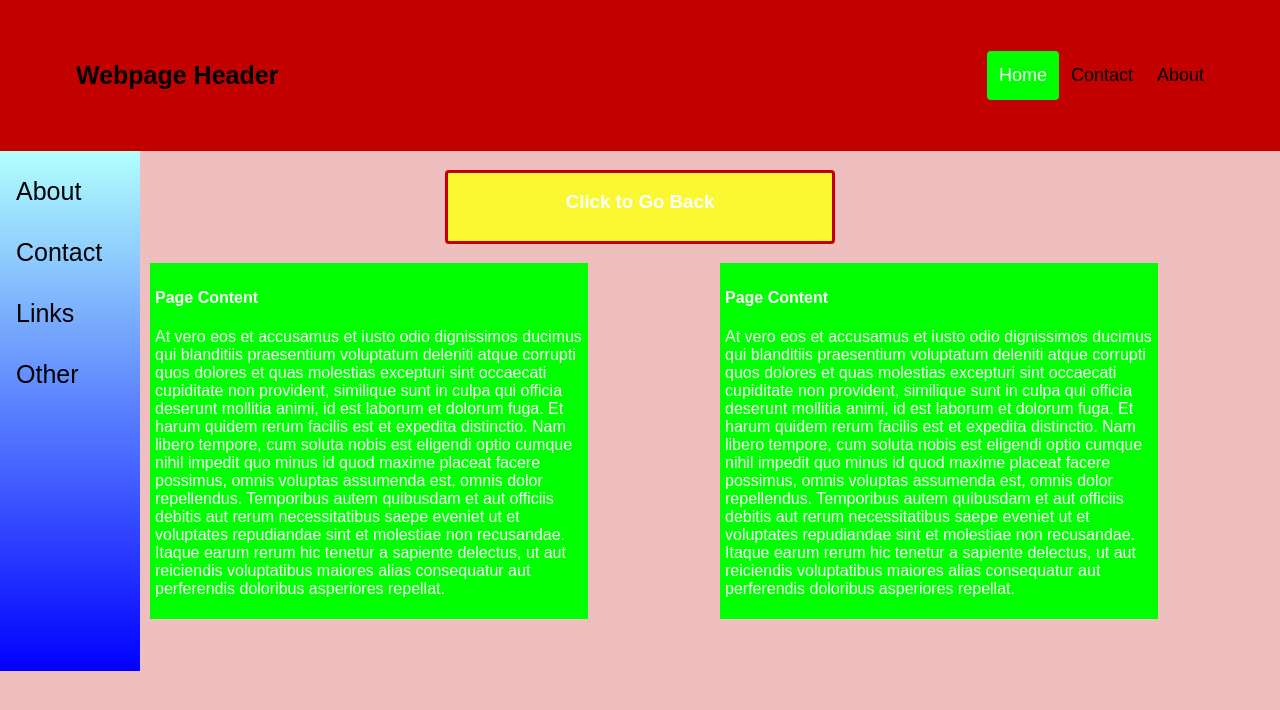
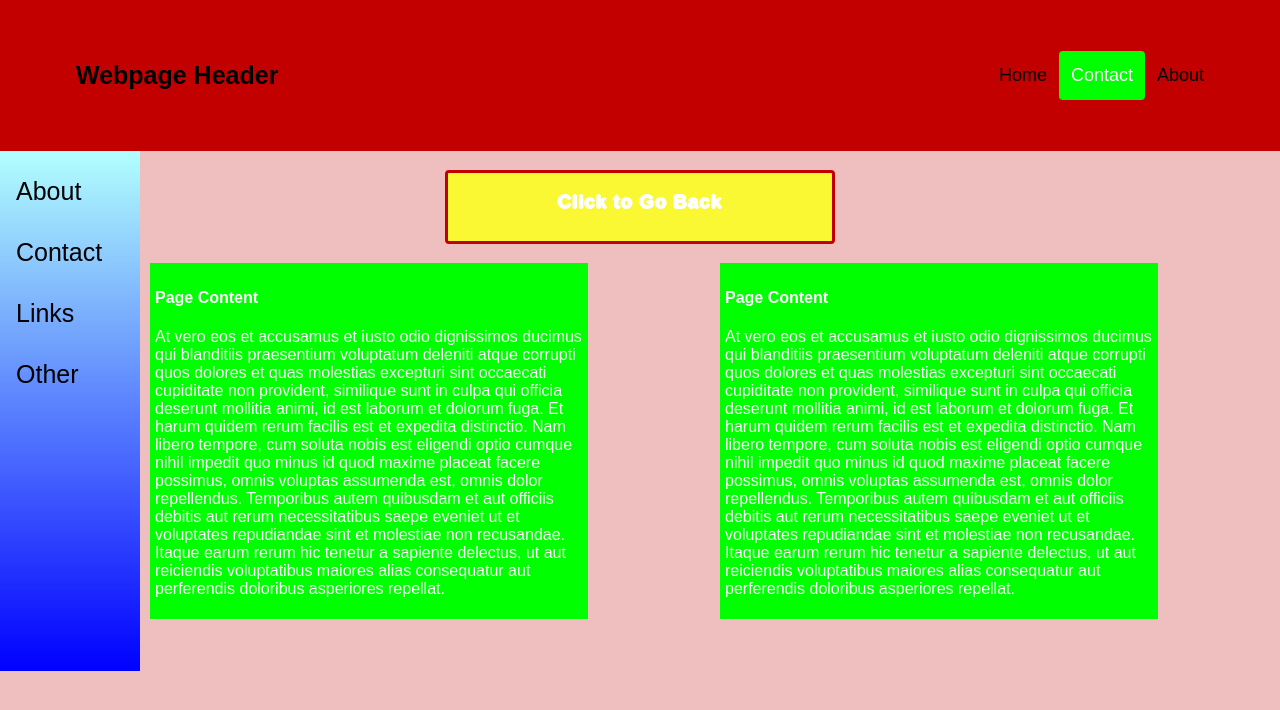
Before and after one commit to kwolfenb/capstone-project, a React (Create React App) app: page /template1 in a window 1280 px wide. Shown: the top 710 px of the page. Built offline with nearby package versions, Linux system fonts and the light colour scheme.

Commit message:
template update to make text more readable

```diff
--- a/package.json
+++ b/package.json
@@ -5,6 +5,7 @@
   "dependencies": {
     "react": "^16.8.3",
     "react-dom": "^16.8.3",
+    "react-load-script": "0.0.6",
     "react-redux": "^6.0.1",
     "react-router-dom": "^4.3.1",
     "react-scripts": "2.1.5",
--- a/public/index.html
+++ b/public/index.html
@@ -5,6 +5,7 @@
   <meta charset="utf-8" />
   <meta name="viewport" content="width=device-width, initial-scale=1, shrink-to-fit=no" />
   <title>Colors App</title>
+
 </head>
 
 <body>
--- a/src/actions/index.js
+++ b/src/actions/index.js
@@ -18,7 +18,6 @@ export const setColorScheme = (colorScheme) => ({
 })
 
 export function fetchColorName(hexCode) {
-    console.log(hexCode);
     return fetch(`http://thecolorapi.com/id?hex=${hexCode}`)
         .then(response => response.json(),
             error => console.log('An error occurred', error))
--- a/src/components/ChooseColor.js
+++ b/src/components/ChooseColor.js
@@ -1,10 +1,10 @@
 import React from 'react';
 import { connect } from 'react-redux';
-import './../scripts/jscolor.js';
 import { chooseColor } from './../actions';
 import { fetchColorName } from './../actions';
 import { fontColor } from './../actions';
 import './styles/ChooseColor.css';
+import './../scripts/jscolor.js';
 
 const mapStateToProps = state => {
   return {
@@ -14,13 +14,19 @@ const mapStateToProps = state => {
 
 
 function ChooseColor(props) {
-  let primaryColor;
-  let secondaryColor;
-  // let colorScheme;
+
+
+  let primaryColor=props.state.primaryColor.hex;
+  let secondaryColor=props.state.secondaryColor.hex;
+  console.log(primaryColor, secondaryColor)
 
   function handleChooseColor(event) {
     const { dispatch } = props;
     event.preventDefault();
+    if(primaryColor.value=='' || secondaryColor.value=='') {
+      console.log('blank')
+    } else {
+
       let colors = [primaryColor.value, secondaryColor.value]
       let promises = [];
       for (let c of colors) {
@@ -49,8 +55,10 @@ function ChooseColor(props) {
       }
     })
   }
+  }
 
   return (
+
     <div className='chooseColorForm'>
       <style>{`
 
@@ -64,23 +72,18 @@ function ChooseColor(props) {
         }
 
       `}</style>
+
         <h3>Choose Color works</h3>
         <form onSubmit={handleChooseColor}>
 
-          <button className="jscolor {valueElement:'primary-chosen-value'}">
-            Pick text color
-          </button>
-
-          HEX value:
+          Primary Color:
           <input id="primary-chosen-value"
+            className="jscolor"
             ref={(input) => { primaryColor = input; }} /> <br />
 
-          <button className="jscolor {valueElement:'secondary-chosen-value'}">
-            Pick text color
-          </button>
-
-          HEX value:
+          Secondary Color:
           <input id="secondary-chosen-value"
+          className="jscolor"
             ref={(input) => { secondaryColor = input; }} /> <br />
           <button type='submit'>Submit</button>
 
--- a/src/components/Template1.js
+++ b/src/components/Template1.js
@@ -72,6 +72,8 @@ function Template1(props) {
         text-align: center;
         background-color: ${color5};
         border: solid ${color1};
+        text-shadow: -1px 0 white, 0 1px white, 1px 0 white, 0 -1px white;
+        letter-spacing: 1px;
       }
 
       #back:hover {
@@ -90,8 +92,8 @@ function Template1(props) {
       <div className="templateHeader">
         <a href="#" className="logo">Webpage Header</a>
         <div className="header-right">
-          <a className="active" href="#">Home</a>
-          <a href="#">Contact</a>
+          <Link to='/'>Home</Link>
+          <a className='active' href="#">Contact</a>
           <a href="#">About</a>
         </div>
       </div>
--- a/src/components/styles/ChooseColor.css
+++ b/src/components/styles/ChooseColor.css
@@ -40,6 +40,12 @@
     line-height: 1.8;
   }
 
+  #primary-chosen-value, #secondary-chosen-value {
+    height: 25px;
+    border-radius: 3px;
+    margin-left: 5px;
+  }
+
   .colorHeader {
     text-decoration: underline;
     font-weight: bold;
--- a/src/scripts/jscolor.js
+++ b/src/scripts/jscolor.js
@@ -11,7 +11,7 @@
  */
 
 
-// "use strict";
+"use strict";
 
 
 if (!window.jscolor) { window.jscolor = (function () {
@@ -305,7 +305,7 @@ var jsc = {
 			borderRadius: getSupportedProp(['borderRadius', 'MozBorderRadius', 'webkitBorderRadius']),
 			boxShadow: getSupportedProp(['boxShadow', 'MozBoxShadow', 'webkitBoxShadow'])
 		};
-		return function (elm, prop, value=0) {
+		return function (elm, prop, value) {
 			switch (prop.toLowerCase()) {
 			case 'opacity':
 				var alphaOpacity = Math.round(parseFloat(value) * 100);
@@ -320,12 +320,12 @@ var jsc = {
 	})(),
 
 
-	setBorderRadius : function (elm, value = 0) {
+	setBorderRadius : function (elm, value) {
 		jsc.setStyle(elm, 'borderRadius', value || '0');
 	},
 
 
-	setBoxShadow : function (elm, value = 0) {
+	setBoxShadow : function (elm, value) {
 		jsc.setStyle(elm, 'boxShadow', value || 'none');
 	},
 
@@ -1073,8 +1073,7 @@ var jsc = {
 							}
 							this.exportColor(jsc.leaveValue | jsc.leaveStyle);
 						}
-					}
-					else if (!this.required && /^\s*$/.test(this.valueElement.value)) {
+					} else if (!this.required && /^\s*$/.test(this.valueElement.value)) {
 						this.valueElement.value = '';
 						if (this.styleElement) {
 							this.styleElement.style.backgroundImage = this.styleElement._jscOrigStyle.backgroundImage;
```
Also changed, not shown: 1 other file (tests, documents, lock files or other folders). Lines whose indentation alone changed are shown as unchanged.
